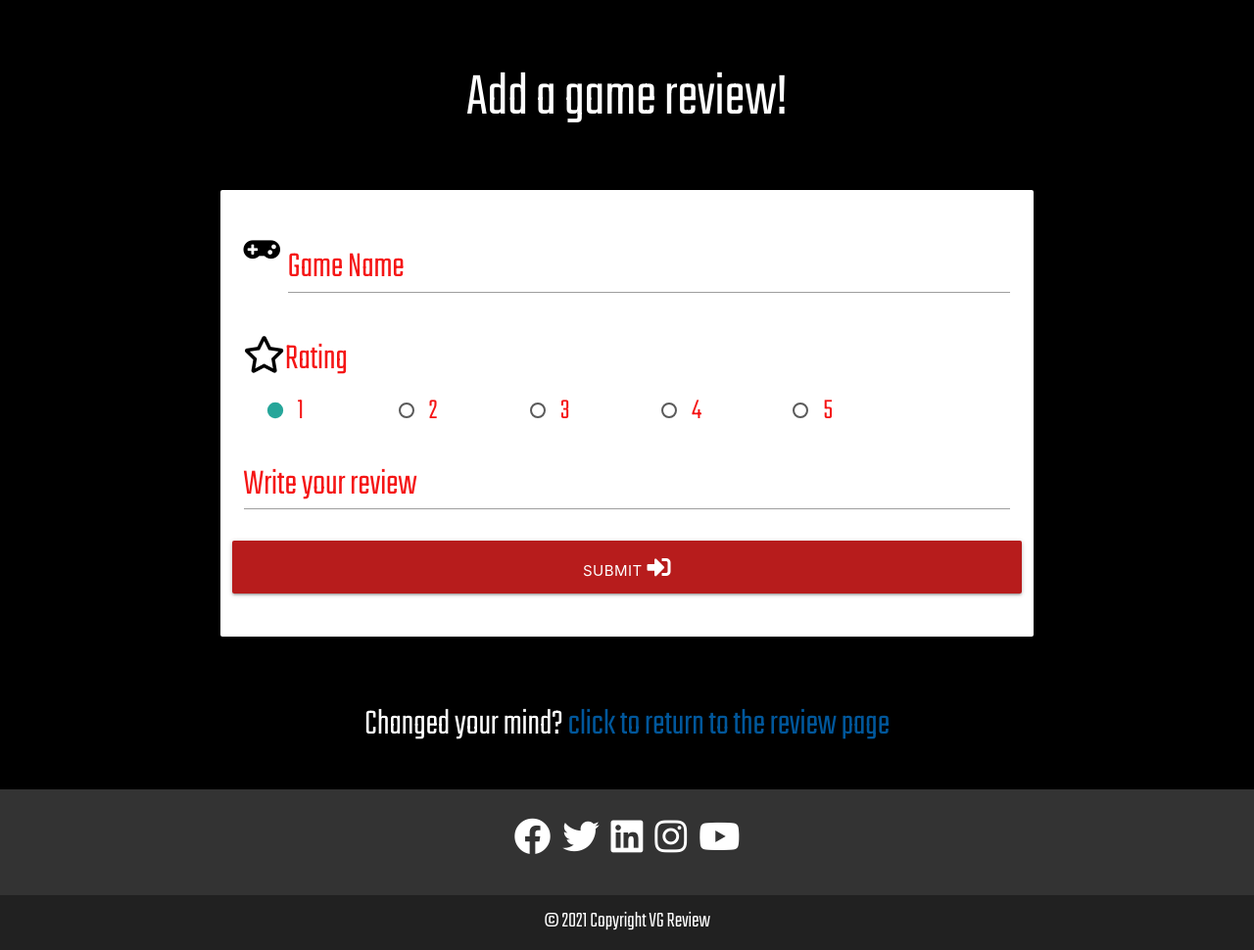
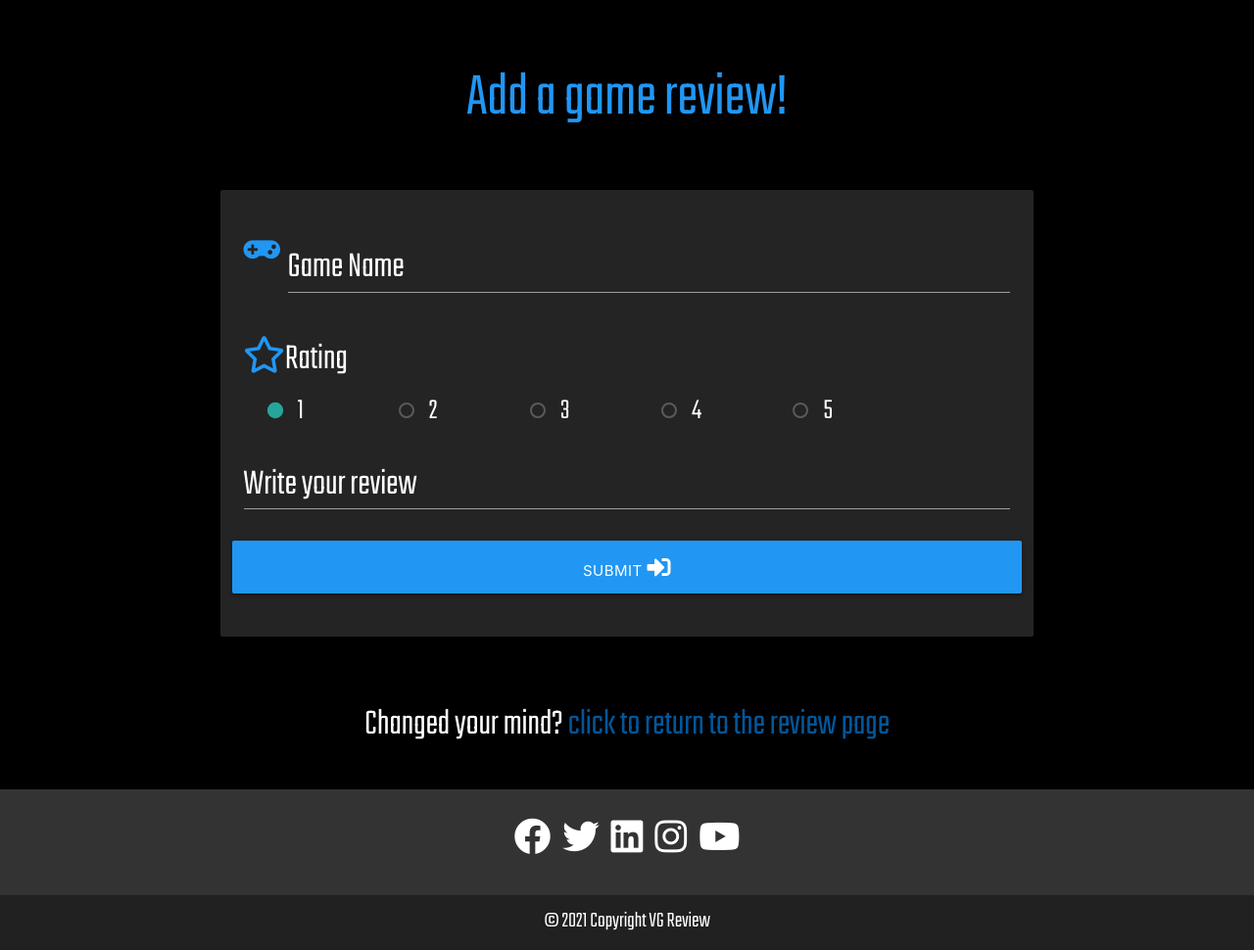
Before and after one commit to Code-Institute-Submissions/joshhunt1991-Milestone_3_AprResub, a Flask app: page /add_game in a window 1280 px wide. Shown: the part 64-1034 px from the top of the page at 98% size. Run offline with Flask 2, Linux system fonts and the light colour scheme; some libraries are stand-ins or nearby versions.

Commit message:
changed colours on landing page and both forms from red to blue and various styling tweaks

```diff
--- a/static/css/style.css
+++ b/static/css/style.css
@@ -111,14 +111,24 @@ p {
     max-width: 100%;
 }
 
+.card-panel {
+    background-color: #242424;
+}
+
 .form-text {
     font-size: 2.5em !important;
-    color: rgb(245, 21, 21) !important;
+    color: #ffffff !important;
+}
+
+.edit-form-text {
+    font-size: 3em !important;
+    color: #ffffff !important;
 }
 
 .form-input {
     position: relative;
     top: 20px;
+    color: #ffffff
 }
 
 .game-name {
--- a/templates/add_game.html
+++ b/templates/add_game.html
@@ -3,7 +3,7 @@
 
 <div class="row black-bg no-margins">
     <div class="col s12">
-        <h1 class="center-align white-text">Add a game review!</h1>
+        <h1 class="center-align blue-text">Add a game review!</h1>
     </div>
 </div>
 
@@ -13,7 +13,7 @@
             <!-- game name -->
             <div class="row">
                 <div class="input-field col s12">
-                    <i class="fas fa-gamepad prefix black-text"></i>
+                    <i class="fas fa-gamepad prefix blue-text"></i>
                     <input id="game_name" name="game_name" type="text" minlength="3" maxlength="50" class="validate form-input" required>
                     <label class="form-text" for="game_name">Game Name</label>
                 </div>
@@ -21,7 +21,7 @@
             <!-- number of stars -->
             <div class="row rating-label-div">
                 <div class="col s12 rating-label-div">
-            <p class="form-text"><i class="far fa-star black-text"></i>Rating</p>
+            <p class="form-text"><i class="far fa-star blue-text"></i>Rating</p>
                 </div>
             </div>
             <div class="row star-div">
@@ -75,7 +75,7 @@
             </div>
             <!-- Submit button -->
             <div class="row">
-                <button type="submit" class="col s12 btn-large red darken-4 text-shadow">
+                <button type="submit" class="col s12 btn-large blue-bg text-shadow">
                     Submit <i class="fas fa-sign-in-alt"></i>
                 </button>
             </div>
--- a/templates/index.html
+++ b/templates/index.html
@@ -15,10 +15,12 @@
         </div>
     </div>
 
+    <!-- call to action -->
+
     <div class="row no-margins">
         <div class="col s12 center dark-grey white-text">
             <h2>Click below to sign up and join the community!</h2>
-            <a href="{{ url_for('register') }}" class="btn-large red darken-4 black-text signup-btn"><i class="fas fa-gamepad"></i>SIGN UP</a>
+            <a href="{{ url_for('register') }}" class="btn-large blue-bg black-text signup-btn"><i class="fas fa-gamepad"></i>SIGN UP</a>
         </div>
     </div>
 
--- a/templates/reviews.html
+++ b/templates/reviews.html
@@ -28,7 +28,7 @@
 <!-- add review link -->
 <div class="center add-review-div">
     <a href="{{ url_for('add_game', username=session['user']) }}"
-        class="add-review waves-effect waves-light btn-large red darken-4 button-text"><i
+        class="add-review waves-effect waves-light btn-large blue-bg button-text"><i
             class="fas fa-pencil-alt right"></i>Add your review!</a>
 </div>
 
```
Also changed, not shown: templates/edit_game.html (+15 -15 lines).
